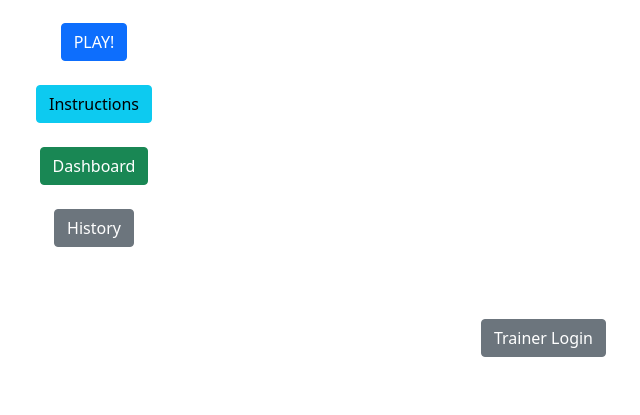
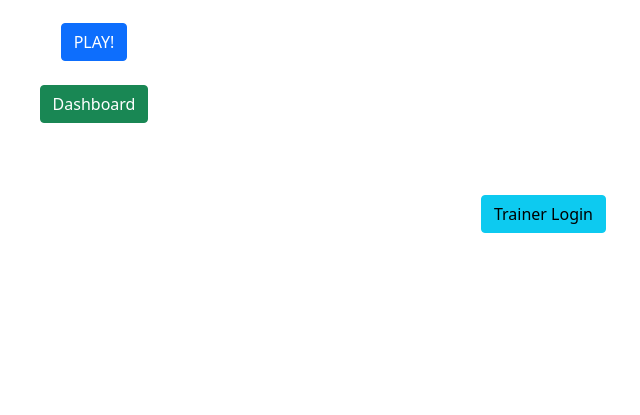
Before and after one commit to ict2x01/ICT2x01-p4-3, a PHP site: page / in a window 1280 px wide. Shown: the part 385-800 px from the top of the page, without its empty margins (546-1186 px from the left). Run offline with PHP 8.4, Linux system fonts and the light colour scheme.

Commit message:
Add files via upload

```diff
--- a/templates/index.php
+++ b/templates/index.php
@@ -13,13 +13,9 @@
             <br><br>
             <a class="btn btn-primary" href="playpage.php" role="button">PLAY!</a>
             <br><br>
-            <a class="btn btn-info" href="instructions.html" role="button">Instructions</a>
-            <br><br>
             <a class="btn btn-success" href="dashboard.php" role="button">Dashboard</a>
-            <br><br>
-            <a class="btn btn-secondary" href="history.html" role="button">History</a>
             <br><br><br><br>
-            <a class="btn btn-secondary" href="login.php" style="float: right" role="button">Trainer Login</a>
+            <a class="btn btn-info" href="login.php" style="float: right" role="button">Trainer Login</a>
         </main>
     </body>
 </html>
```
